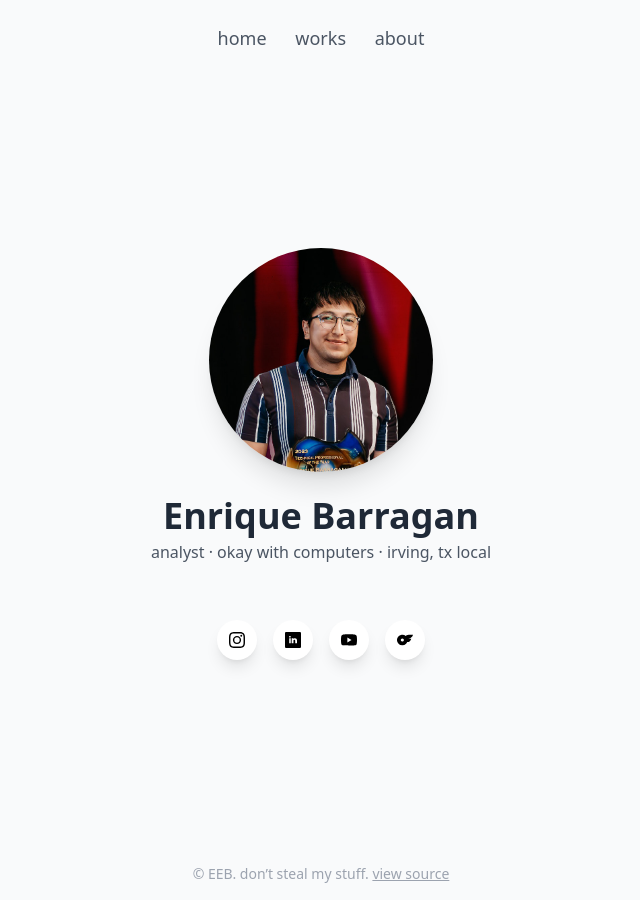
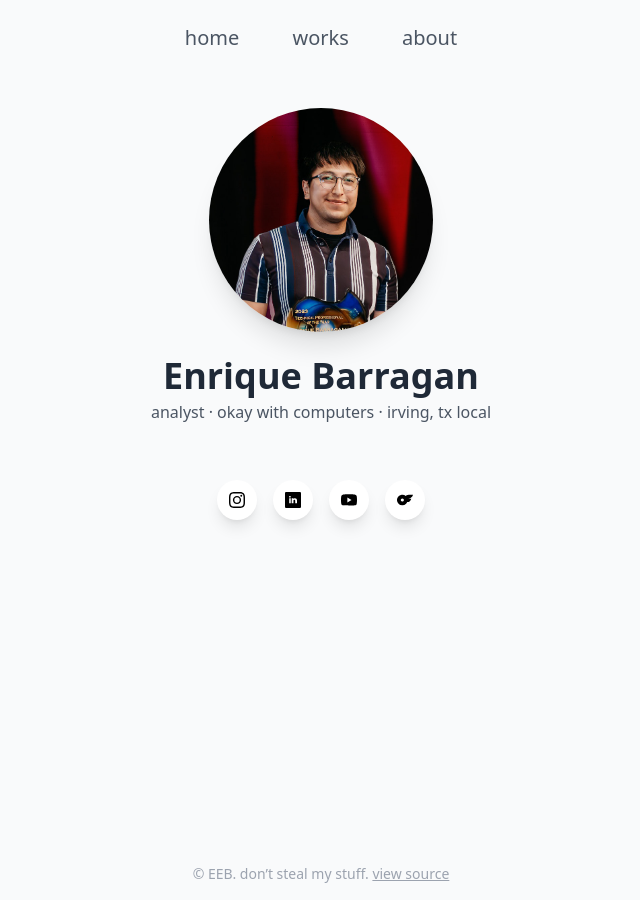
Before and after one commit to enriquebarragan/enriquebarragan.github.io, a Jekyll site: the page built from index.md, in a window 1280 px wide. Shown: the whole page, without its empty margins (319-959 px from the left). Built offline with Jekyll 4.4.1, drawn with Linux system fonts in a browser that asks for light colours; nearby versions of some CDN libraries.

Commit message:
Update default.html

```diff
--- a/_layouts/default.html
+++ b/_layouts/default.html
@@ -10,14 +10,14 @@
 </head>
 <body class="bg-gray-50 text-gray-800 antialiased min-h-screen flex flex-col">
 
-  <div class="text-center pt-6 pb-2 space-x-6 text-gray-600 text-base sm:text-lg font-light">
+  <div class="text-center pt-6 pb-2 space-x-12 text-gray-600 text-lg sm:text-xl font-light">
     <a href="/" class="hover:text-gray-800">home</a>
     <a href="/works/" class="hover:text-gray-800">works</a>
     <a href="/about/" class="hover:text-gray-800">about</a>
   </div>
 
-  <div class="flex-grow flex items-center justify-center">
-    <main class="max-w-3xl mx-auto px-4 py-8">
+  <div class="flex-grow">
+    <main class="max-w-3xl mx-auto px-4 py-12">
       {{ content }}
     </main>
   </div>
```
